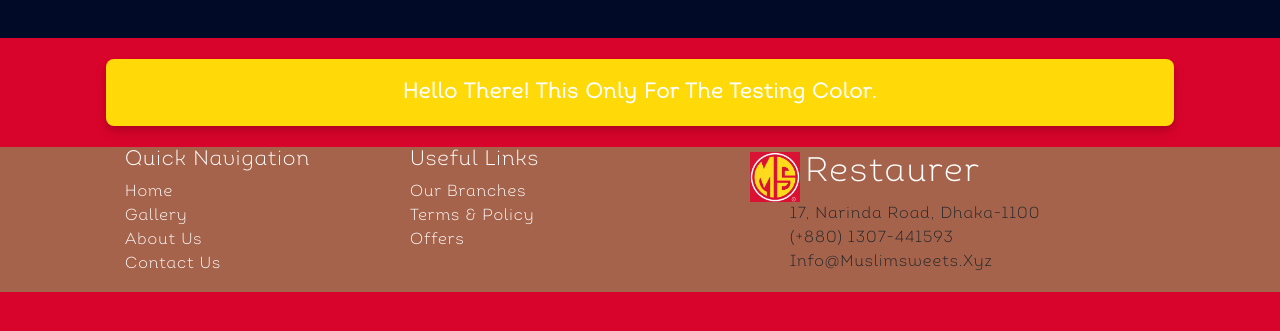
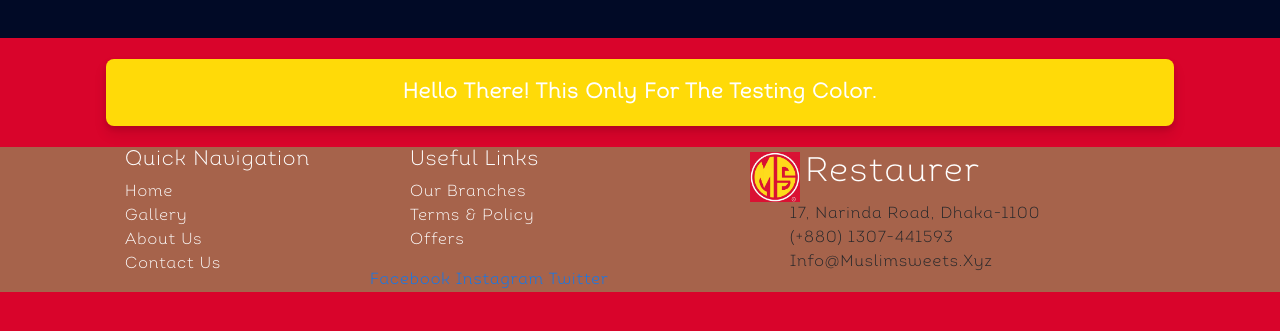
Before and after one commit to templateproduction/Restaurer, a plain HTML site: page index.html in a window 1280 px wide. Shown: the part 27-358 px from the top of the page. Drawn offline with Linux system fonts and the light colour scheme.

Commit message:
Footer design runing and worked until finished

```diff
--- a/index.html
+++ b/index.html
@@ -97,6 +97,11 @@
                                 <li><a href="#">Offers</a></li>
                             </ul>
                         </div>
+                        <div class="do-footer-social-media">
+                            <a href="#" target="_blank">facebook</a>
+                            <a href="#" target="_blank">instagram</a>
+                            <a href="#" target="_blank">twitter</a>
+                        </div>
                     </div>
                 </div>
                 <div class="col-lg-5">
```
